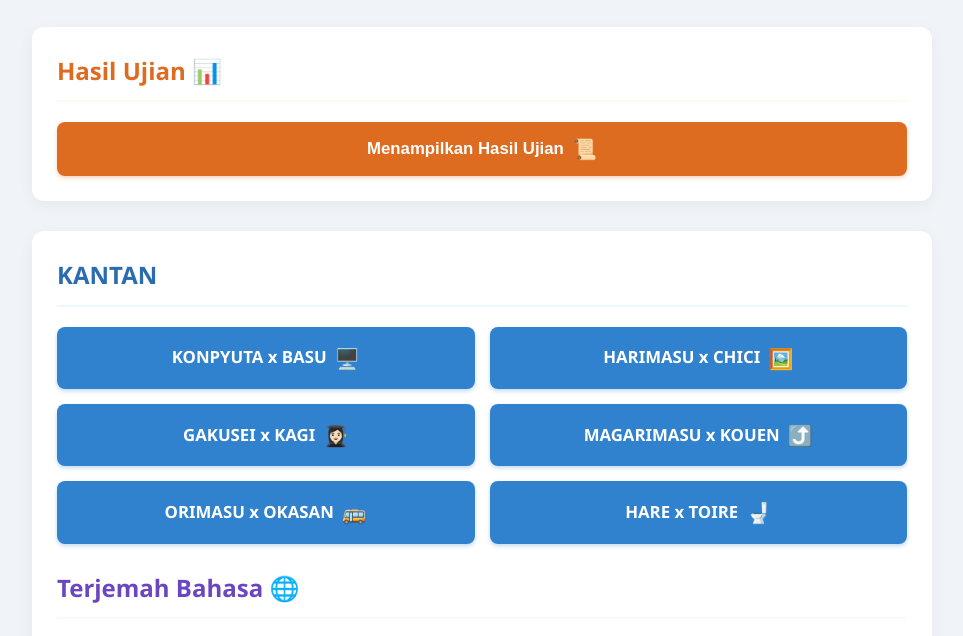
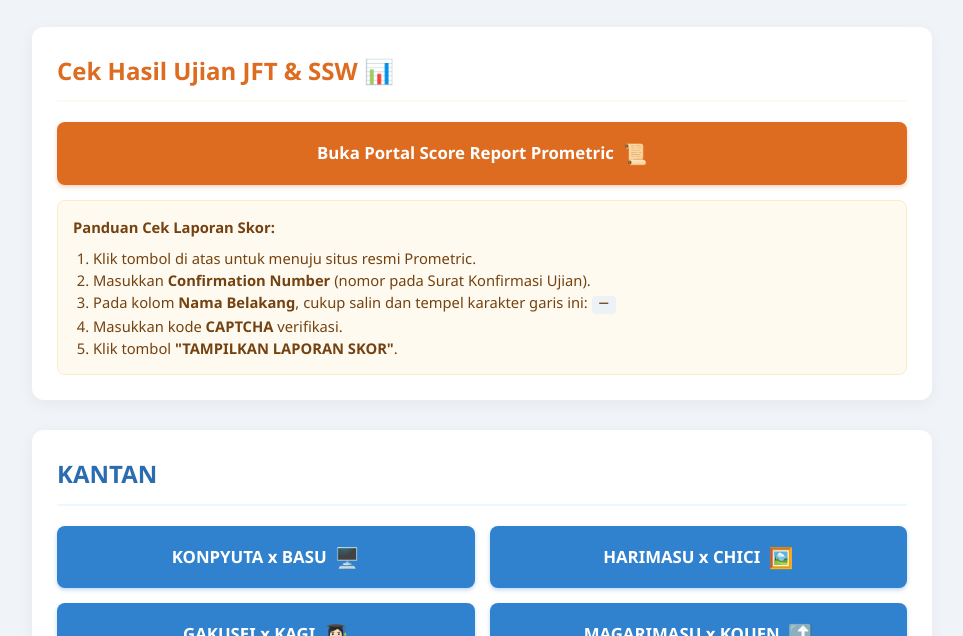
Before and after one commit to coky134/JFTPortal, a plain HTML site: page index.html in a window 1280 px wide. Shown: the part 87-723 px from the top of the page, without its empty margins (158-1121 px from the left). Drawn offline with Linux system fonts and the light colour scheme.

Commit message:
Update index.html
fitur cek hasil

```diff
--- a/index.html
+++ b/index.html
@@ -138,14 +138,25 @@
             <h1>PERIODE OKTOBER - NOVEMBER Kantan</h1>
         </header>
 
-        <!-- Bagian Hasil Ujian -->
-        <div class="card">
-            <h2 class="title-result">Hasil Ujian 📊</h2>
-            <button type="button" class="btn btn-result btn-full" onclick="WEB_Result(41224112, '../Result/TestResult');">
-                Menampilkan Hasil Ujian <span class="emoji">📜</span>
-            </button>
-        </div>
+<!-- Bagian Hasil Ujian Prometric -->
+<div class="card">
+    <h2 class="title-result">Cek Hasil Ujian JFT & SSW 📊</h2>
 
+    <a href="https://jp-scorereports.prometric.com/" target="_blank" class="btn btn-result btn-full">
+        Buka Portal Score Report Prometric <span class="emoji">📜</span>
+    </a>
+
+    <div style="margin-top: 15px; background-color: #fffaf0; padding: 15px; border-radius: 8px; border: 1px solid #feebc8; font-size: 0.92em; color: #744210;">
+        <strong>Panduan Cek Laporan Skor:</strong>
+        <ol style="margin-left: 20px; margin-top: 8px; line-height: 1.5;">
+            <li>Klik tombol di atas untuk menuju situs resmi Prometric.</li>
+            <li>Masukkan <strong>Confirmation Number</strong> (nomor pada Surat Konfirmasi Ujian).</li>
+            <li>Pada kolom <strong>Nama Belakang</strong>, cukup salin dan tempel karakter garis ini: <code style="background: #edf2f7; padding: 2px 6px; border-radius: 4px; font-weight: bold;">－</code></li>
+            <li>Masukkan kode <strong>CAPTCHA</strong> verifikasi.</li>
+            <li>Klik tombol <strong>"TAMPILKAN LAPORAN SKOR"</strong>.</li>
+        </ol>
+    </div>
+</div>
         <!-- Bagian Pertama (Tautan Reguler Kantan) -->
         <div class="card">
             <h2>KANTAN</h2>
```
